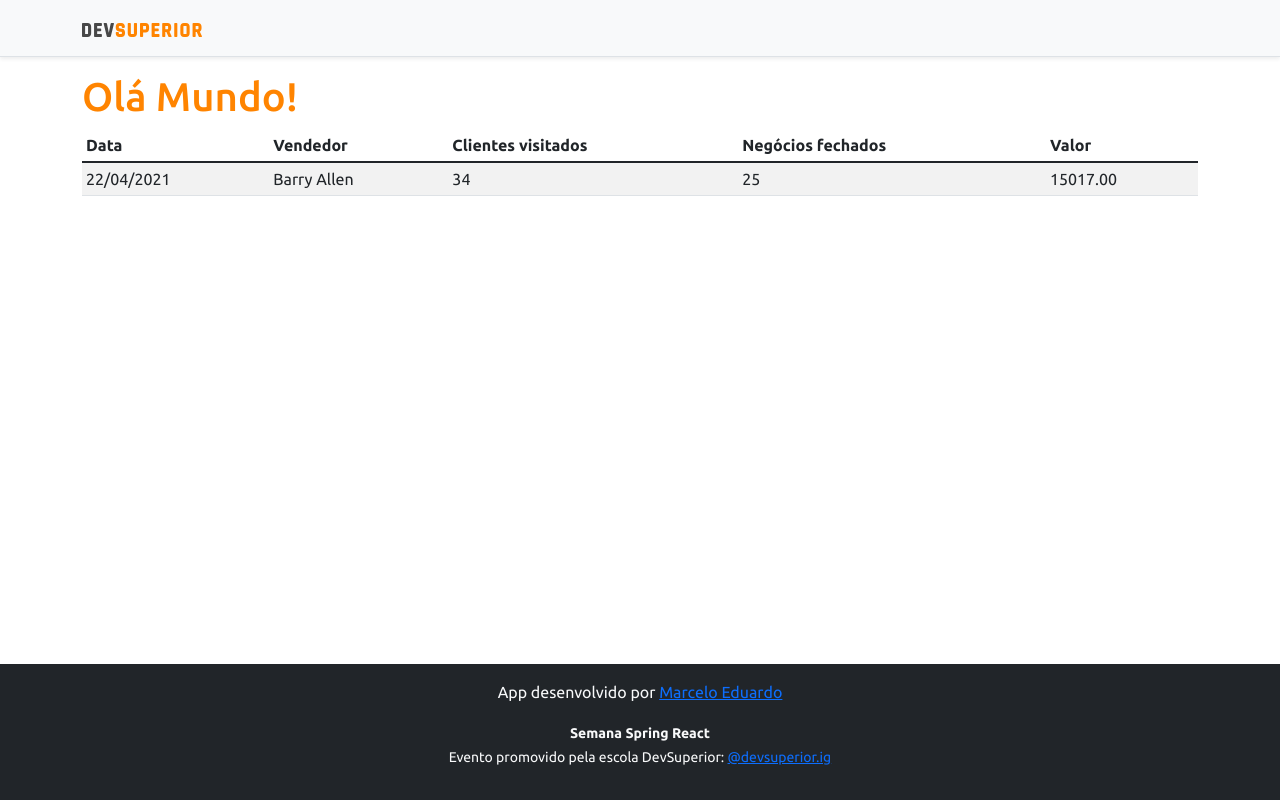
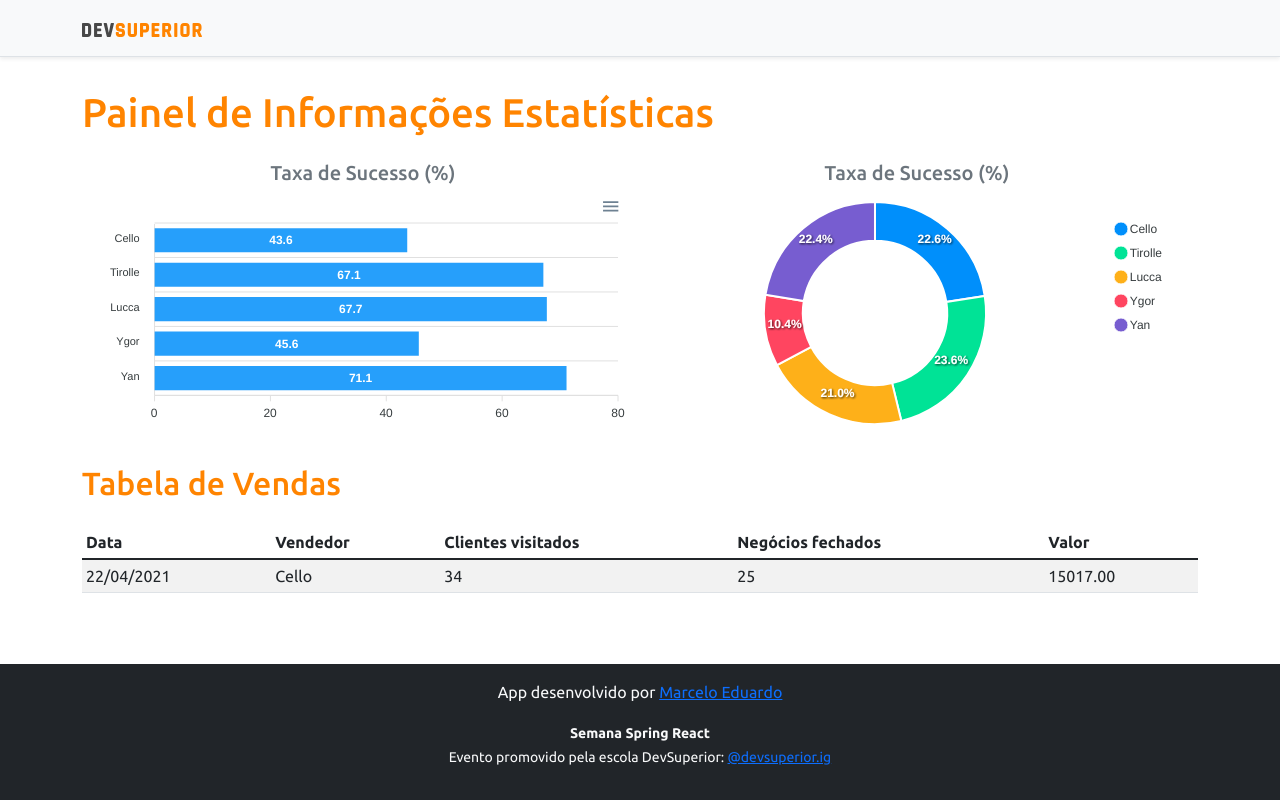
Before and after one commit to CelloCodes/projeto-sds3, a React (Create React App) app in the folder frontend/: page / in a window 1280 px wide. Built offline with nearby package versions, Linux system fonts and the light colour scheme.

Commit message:
Static Charts

```diff
--- a/frontend/package.json
+++ b/frontend/package.json
@@ -12,8 +12,10 @@
     "@types/node": "^12.0.0",
     "@types/react": "^17.0.0",
     "@types/react-dom": "^17.0.0",
+    "apexcharts": "^3.28.1",
     "bootstrap": "^5.1.1",
     "react": "^17.0.2",
+    "react-apexcharts": "^1.3.9",
     "react-dom": "^17.0.2",
     "react-scripts": "4.0.3",
     "typescript": "^4.1.2",
--- a/frontend/src/App.tsx
+++ b/frontend/src/App.tsx
@@ -1,4 +1,6 @@
+import BarChart from "components/BarChart";
 import DataTable from "components/DataTable";
+import DonutChart from "components/DonutChart";
 import Footer from "components/Footer";
 import NavBar from "components/NavBar";
 
@@ -7,10 +9,23 @@ function App() {
     <>
       <NavBar />
       <div className="container">
-        <h1 className="text-primary">Olá Mundo!</h1>
-        <DataTable/>
+        <h1 className="text-primary py-3">Painel de Informações Estatísticas</h1>
+        <div className="row px-3">
+          <div className="col-sm-6">
+            <h5 className="text-center text-secondary">Taxa de Sucesso (%)</h5>
+            <BarChart />
+          </div>
+          <div className="col-sm-6">
+            <h5 className="text-center text-secondary">Taxa de Sucesso (%)</h5>
+            <DonutChart />
+          </div>
+        </div>
+        <div className="py-3">
+          <h2 className="text-primary">Tabela de Vendas</h2>
+        </div>
+        <DataTable />
       </div>
-      <Footer/>
+      <Footer />
     </>
   );
 }
--- /dev/null
+++ b/frontend/src/components/BarChart/index.tsx
@@ -0,0 +1,33 @@
+import Chart from 'react-apexcharts'
+
+function BarChart() {
+    const options = {
+        plotOptions: {
+            bar: {
+                horizontal: true,
+            }
+        },
+    };
+
+    const mockData = {
+        labels: {
+            categories: ['Cello', 'Tirolle', 'Lucca', 'Ygor', 'Yan']
+        },
+        series: [
+            {
+                name: "% Sucesso",
+                data: [43.6, 67.1, 67.7, 45.6, 71.1]
+            }
+        ]
+    };
+    return (
+        <Chart
+            options={{ ...options, xaxis: mockData.labels}}
+            series={mockData.series}
+            type="bar"
+            height="240"
+        />
+    );
+}
+
+export default BarChart;
--- a/frontend/src/components/DataTable/index.tsx
+++ b/frontend/src/components/DataTable/index.tsx
@@ -14,7 +14,7 @@ function DataTable() {
                 <tbody>
                     <tr>
                         <td>22/04/2021</td>
-                        <td>Barry Allen</td>
+                        <td>Cello</td>
                         <td>34</td>
                         <td>25</td>
                         <td>15017.00</td>
--- /dev/null
+++ b/frontend/src/components/DonutChart/index.tsx
@@ -0,0 +1,24 @@
+import Chart from 'react-apexcharts'
+
+function DonutChart() {
+    const mockData = {
+        series: [477138, 499928, 444867, 220426, 473088],
+        labels: ['Cello', 'Tirolle', 'Lucca', 'Ygor', 'Yan']
+    }
+
+    const options = {
+        legend: {
+            show: true
+        }
+    }
+    return (
+        <Chart
+        options={{ ...options, labels: mockData.labels}}
+        series={mockData.series}
+        type="donut"
+        height="240"
+        />
+    );
+}
+
+export default DonutChart;
```
Also changed, not shown: 1 other file (tests, documents, lock files or other folders).
